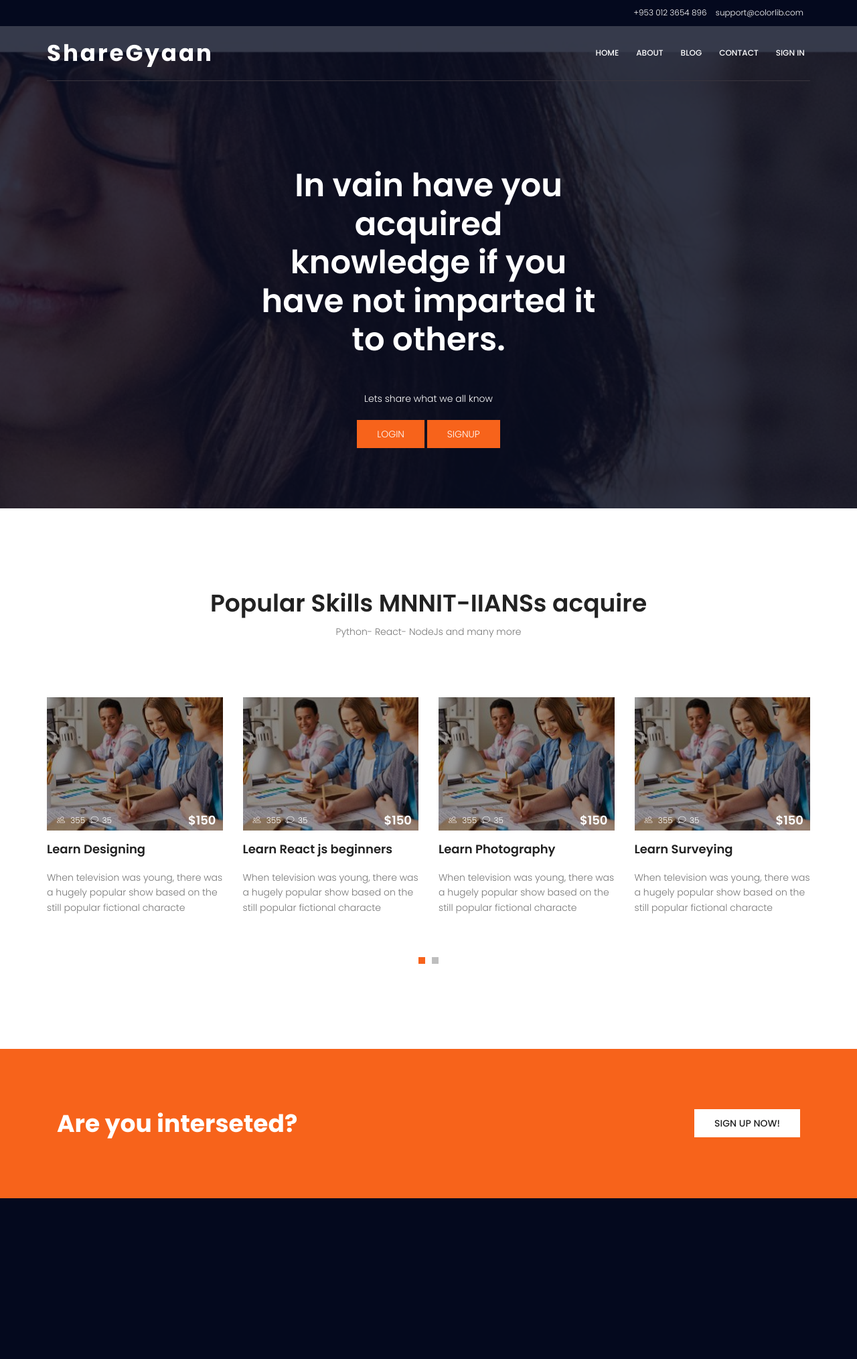
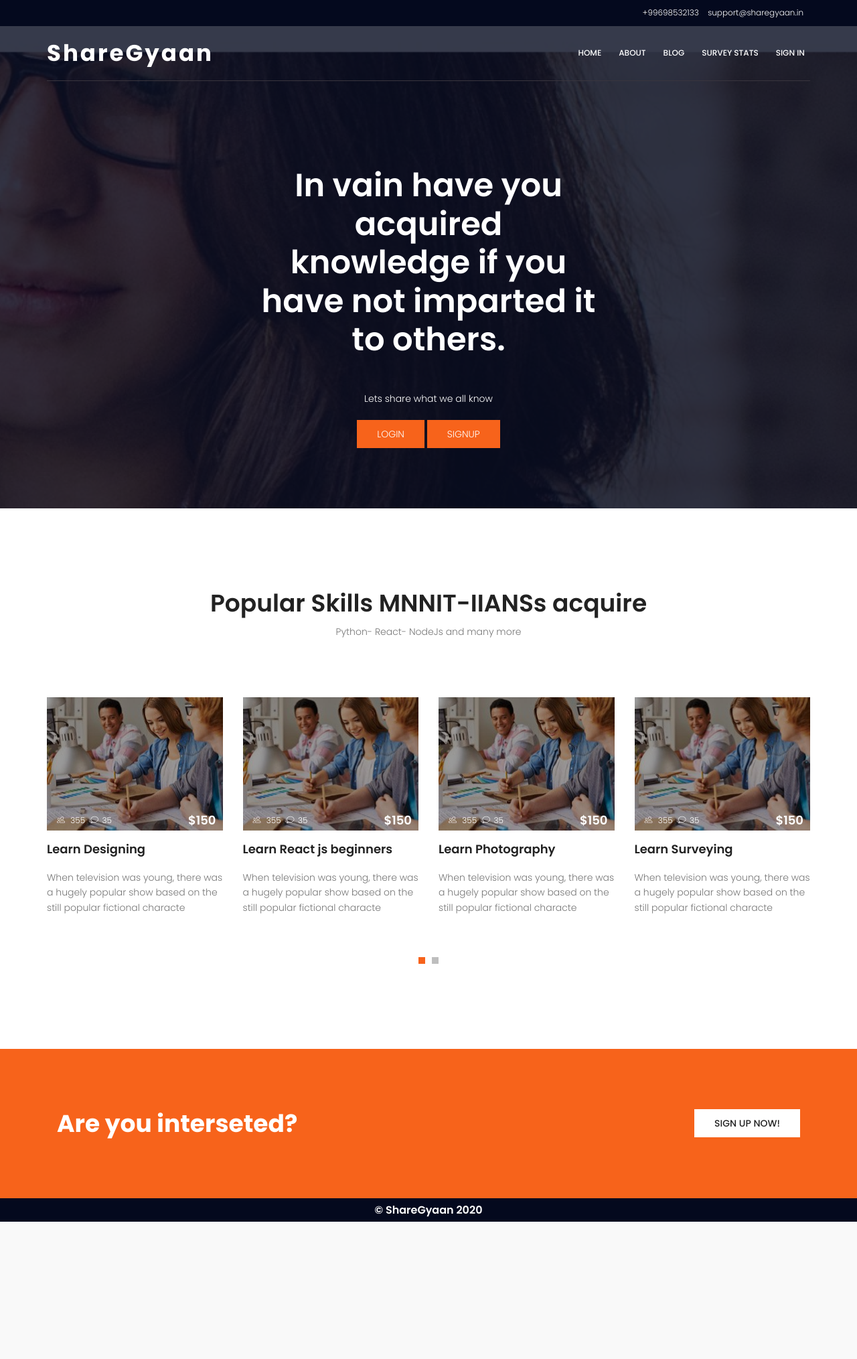
Before and after one commit to amantibrewal310/hack36, a Django app: page / in a window 1280 px wide. Shown: the whole page at 67% size. After the commit the page ends 1824 px from the top, so only its background shows below. Run offline with Django 3.2, Linux system fonts and the light colour scheme; some libraries are stand-ins or nearby versions.

Commit message:
templates changed

```diff
--- a/hack/templates/hack/base.html
+++ b/hack/templates/hack/base.html
@@ -47,8 +47,8 @@
 							</ul>
 						</div>
 						<div class="col-lg-6 col-sm-6 col-4 header-top-right no-padding">
-							<a href="tel:+9027576327"><span class="lnr lnr-phone-handset"></span> <span class="text">+953 012 3654 896</span></a>
-							<a href="mailto:support@sharegyan.com"><span class="lnr lnr-envelope"></span> <span class="text">support@colorlib.com</span></a>
+							<a href="tel:+9027576327"><span class="lnr lnr-phone-handset"></span> <span class="text">+99698532133</span></a>
+							<a href="mailto:support@sharegyan.com"><span class="lnr lnr-envelope"></span> <span class="text">support@sharegyaan.in</span></a>
 						</div>
 					</div>
 				</div>
@@ -64,6 +64,10 @@
 							<li><a href="{% url 'home' %}">Home</a></li>
 							<li><a href="{% url 'about'%}">About</a></li>
 							<li><a href="{% url 'blog-home' %}">Blog</a></li>
+							{% if user.is_authenticated %}
+								<li><a href="{% url 'survey:survey_create' %}">Create Survey</a></li>
+							{% endif %}
+							<li><a href="{% url 'survey:survey_data' %}">Survey Stats</a></li>
 							{%if user.is_authenticated %}
 							<li class="menu-has-children"><a href="">Profile</a>
 								<ul>
@@ -72,7 +76,6 @@
 								</ul>
 							</li>
 							{% endif %}
-							<li><a href="contact.html">Contact</a></li>
 							{% if user.is_authenticated %}
 							<li><a href="{% url 'post-create' %}">Create Post</a></li>
 							<li><form action="{% url 'accounts:logout' %}" method="post">{% csrf_token %}<button class="btn btn primary" type="submit">Sign out</button></form></li>
@@ -123,11 +126,14 @@
 
 		<!-- ------------END of Main content----------------->
 		<!-- start footer Area -->
-		<footer class="footer-area section-gap">
+			<footer class="footer-area">
 			<div class="container">
 				<div class="row">
-
+					<div class="col-12">
+						<h5 class="text-center pb-2 pt-2" style="color: white;">&copy; ShareGyaan 2020</h5>
+					</div>
 				</div>
+			</div>
 			</footer>
 
 			<script src="https://cdnjs.cloudflare.com/ajax/libs/popper.js/1.12.9/umd/popper.min.js" integrity="sha384-ApNbgh9B+Y1QKtv3Rn7W3mgPxhU9K/ScQsAP7hUibX39j7fakFPskvXusvfa0b4Q" crossorigin="anonymous"></script>
--- a/survey/templates/survey/create.html
+++ b/survey/templates/survey/create.html
@@ -52,4 +52,4 @@
 		</div>
 	</div>
 
-	{% endblock %}
+	{%endblock%}
--- a/survey/urls.py
+++ b/survey/urls.py
@@ -2,8 +2,9 @@ from django.urls import path
 
 from survey import views
 
+app_name = 'survey'
+
 urlpatterns = [
-
 
 path('new', views.survey_create, name='survey_create'),
 path('fetch', views.fetchData, name='survey_data'),
```
Also changed, not shown: survey/templates/survey/data.html (+72 -6 lines).
